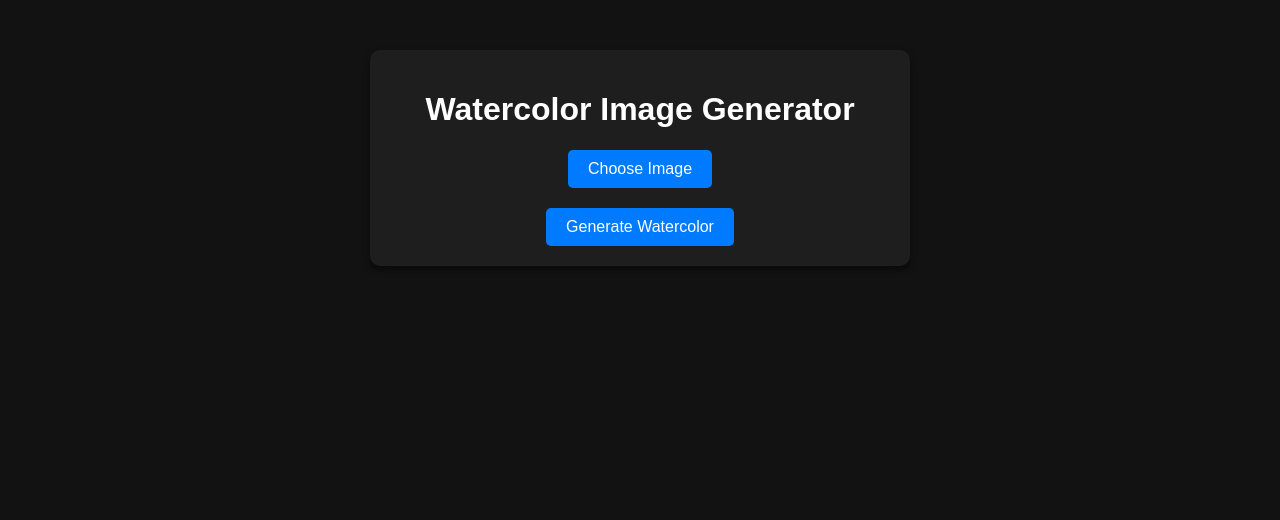
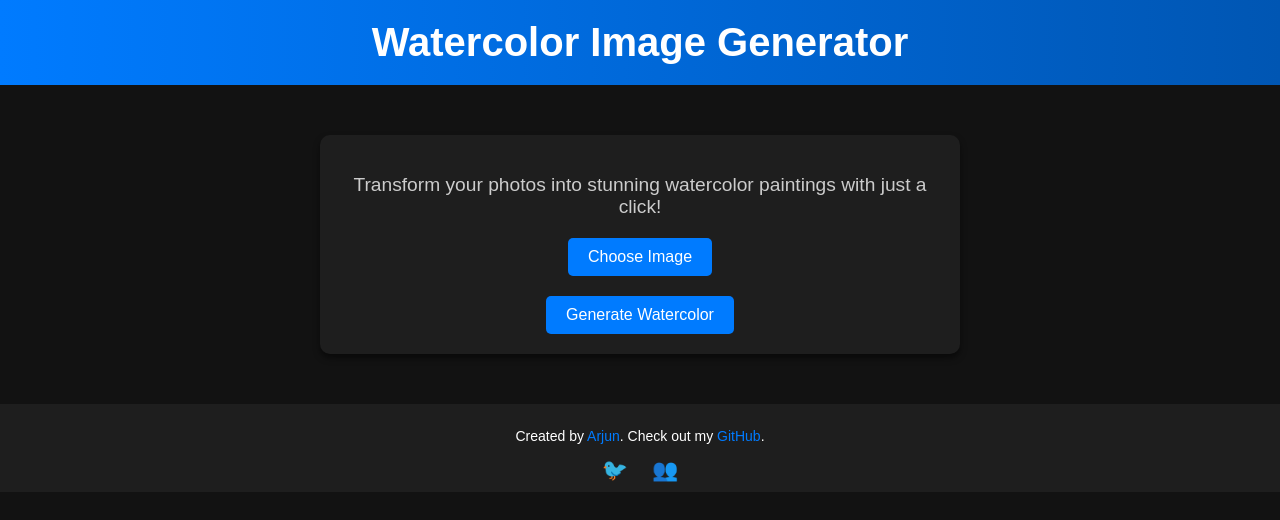
Before and after one commit to Arjunheregeek/water_color, a plain HTML site: page frontend/index.html in a window 1280 px wide. Drawn offline with Linux system fonts and the light colour scheme.

Commit message:
Enhance layout and styling of the Watercolor Image Generator with improved header, footer, and container design

```diff
--- a/frontend/index.html
+++ b/frontend/index.html
@@ -8,20 +8,38 @@
     <style>
         body {
             font-family: Arial, sans-serif;
-            text-align: center;
             margin: 0;
             padding: 0;
             background-color: #121212;
             color: #ffffff;
         }
 
+        .header {
+            background: linear-gradient(90deg, #007BFF, #0056b3);
+            padding: 20px;
+            text-align: center;
+            color: white;
+        }
+
+        .header h1 {
+            margin: 0;
+            font-size: 2.5em;
+        }
+
         .container {
             margin: 50px auto;
             padding: 20px;
-            max-width: 500px;
+            max-width: 600px;
             background: #1e1e1e;
             border-radius: 10px;
             box-shadow: 0 4px 6px rgba(0, 0, 0, 0.5);
+            text-align: center;
+        }
+
+        .description {
+            margin-bottom: 20px;
+            font-size: 1.2em;
+            color: #cccccc;
         }
 
         input[type="file"] {
@@ -88,18 +106,61 @@
                 transform: rotate(360deg);
             }
         }
+
+        .footer {
+            margin-top: 20px;
+            font-size: 14px;
+            text-align: center;
+            padding: 10px;
+            background: #1e1e1e;
+        }
+
+        .footer a {
+            color: #007BFF;
+            text-decoration: none;
+        }
+
+        .footer a:hover {
+            text-decoration: underline;
+        }
+
+        .social-icons {
+            margin-top: 10px;
+        }
+
+        .social-icons a {
+            margin: 0 10px;
+            color: #007BFF;
+            font-size: 1.5em;
+            text-decoration: none;
+            transition: color 0.3s ease;
+        }
+
+        .social-icons a:hover {
+            color: #0056b3;
+        }
     </style>
 </head>
 
 <body>
+    <div class="header">
+        <h1>Watercolor Image Generator</h1>
+    </div>
     <div class="container">
-        <h1>Watercolor Image Generator</h1>
+        <p class="description">Transform your photos into stunning watercolor paintings with just a click!</p>
         <label for="imageInput" class="custom-file-upload">Choose Image</label>
         <input type="file" id="imageInput" accept="image/*" onchange="previewImage()">
         <div class="preview" id="preview"></div>
         <button onclick="generateImage()">Generate Watercolor</button>
         <div id="loader" class="loader" style="display: none;"></div>
         <div id="output"></div>
+    </div>
+    <div class="footer">
+        <p>Created by <a href="https://arjunai.engineer/" target="_blank">Arjun</a>. Check out my <a href="https://github.com/Arjunheregeek" target="_blank">GitHub</a>.</p>
+        <div class="social-icons">
+            <a href="https://twitter.com" target="_blank">&#x1F426;</a>
+            <a href="https://linkedin.com" target="_blank">&#x1F465;</a>
+        </div>
     </div>
     <script>
         function previewImage() {
```
